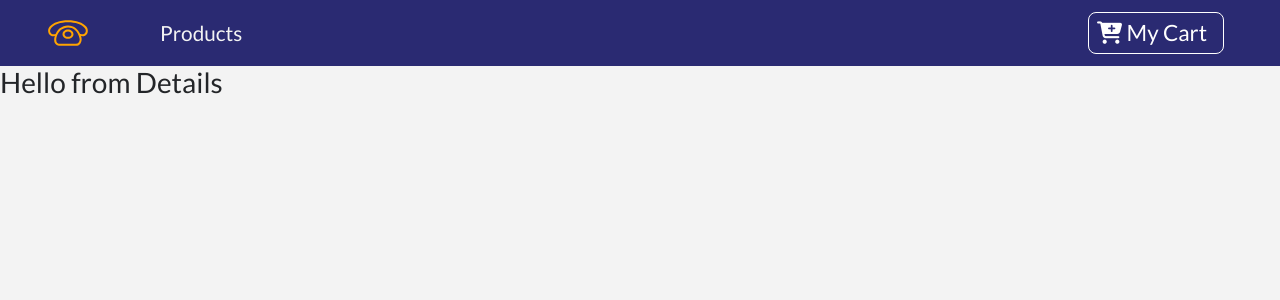
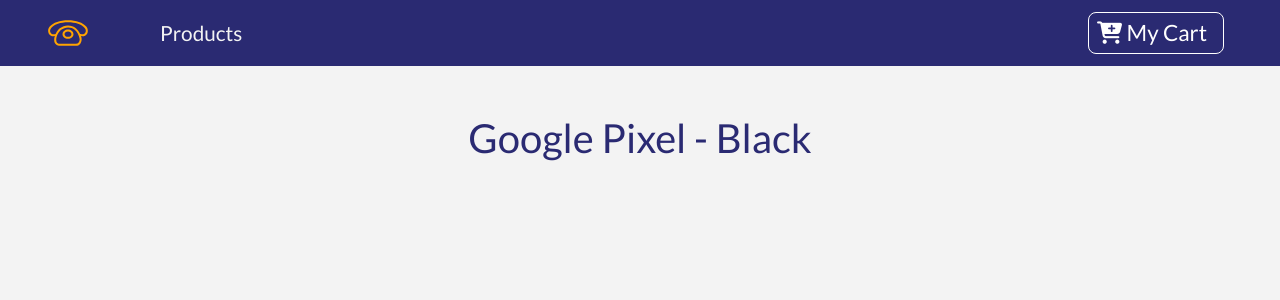
Before and after one commit to Bassa00/shopping-cart, a React (Create React App) app: page /details in a window 1280 px wide. Shown: the top 300 px of the page. Built offline with nearby package versions, Linux system fonts and the light colour scheme.

Commit message:
details page

```diff
--- a/src/Context.js
+++ b/src/Context.js
@@ -6,15 +6,19 @@
 //provider
 export class ProductProvider extends Component {
   state ={
-    products : storeProducts,
+    products : [],
     detailProduct: detailProduct
+  }
+
+  componentDidMount() {
+    this.setProducts()
   }
 
   setProducts = () => {
     let tempProducts = []
     storeProducts.forEach(item => {
-      const singleItem = {item}
-      tempProducts = [tempProducts, singleItem]
+      const singleItem = {...item}
+      tempProducts = [...tempProducts, singleItem]
     })
     this.setState(() => {
       return {products: tempProducts}
@@ -29,7 +33,7 @@
     console.log('Hello from Add To Cart')
   }
 
-  /**  REFERENCE ISSUE: MANIPULATING REFERENCES INSTEAD DATA VALUE
+  /** REFERENCE ISSUE: MANIPULATING REFERENCES INSTEAD DATA VALUE
 
    tester = () => {
     console.log('State products:', this.state.products[0].inCart)
--- a/src/components/Details.js
+++ b/src/components/Details.js
@@ -1,10 +1,22 @@
 import React, { Component } from 'react'
+import {ProductConsumer} from '../Context'
+import {Link} from 'react-router-dom'
+import {ButtonContainer} from './Button'
 
 export default class Details extends Component {
   render() {
     return (
       <div>
-        <h3>Hello from Details</h3>
+        <ProductConsumer>
+          {(value) => {const {id, title, img, price, company, info, inCart}= value.detailProduct
+          return (
+            <div className='row'>
+              <div className='col-10 mx-auto text-center text-slanted text-blue my-5'>
+                <h1>{title}</h1>
+              </div>
+            </div>
+          )}}
+        </ProductConsumer>
       </div>
     )
   }
```
Also changed, not shown: src/components/ProductList.js (line endings or trailing spaces).
